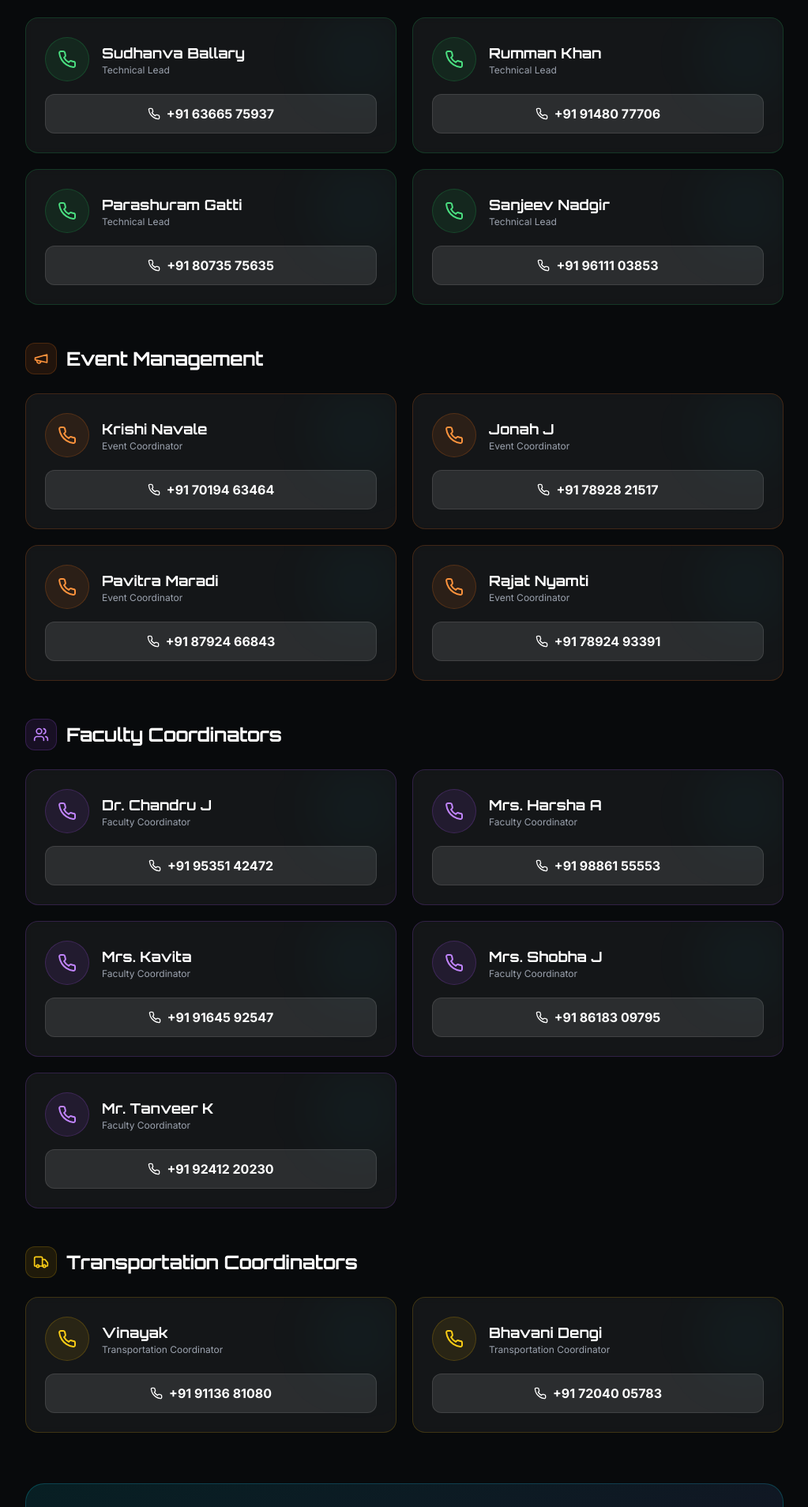
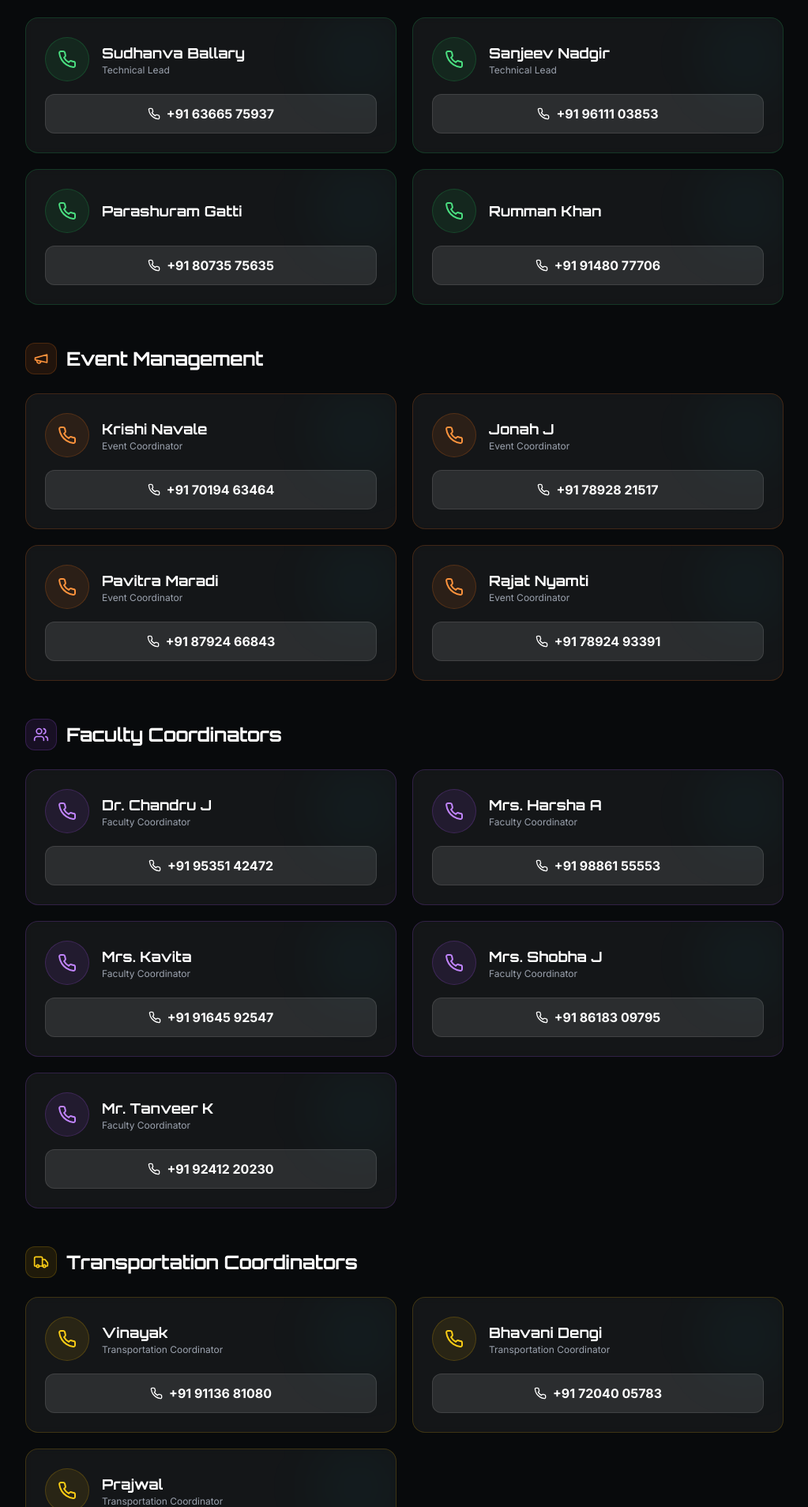
Before and after one commit to GeminalSudhanva/HackFusion, a React (Vite) app: page /coordinators in a window 1280 px wide. Shown: the part 772-2680 px from the top of the page at 79% size, without its empty margins (128-1151 px from the left). Built offline with nearby package versions, Linux system fonts and the light colour scheme; no server answers; the HTML template or start-up script is replaced by a standard one.

Commit message:
Info updated

```diff
--- a/src/pages/CoordinatorsPage.tsx
+++ b/src/pages/CoordinatorsPage.tsx
@@ -62,8 +62,8 @@ const coordinators: { category: string; icon: any; accent: string; members: Coor
         borderColor: "border-green-500/20",
       },
       {
-        name: "Rumman Khan",
-        phone: "+919148077706",
+        name: "Sanjeev Nadgir",
+        phone: "+919611103853",
         role: "Technical Lead",
         team: "Tech Team",
         color: "text-green-400",
@@ -73,16 +73,16 @@ const coordinators: { category: string; icon: any; accent: string; members: Coor
       {
         name: "Parashuram Gatti",
         phone: "+918073575635",
-        role: "Technical Lead",
+        role: "",
         team: "Tech Team",
         color: "text-green-400",
         iconBg: "bg-green-500/10 border-green-500/20",
         borderColor: "border-green-500/20",
       },
       {
-        name: "Sanjeev Nadgir",
-        phone: "+919611103853",
-        role: "Technical Lead",
+        name: "Rumman Khan",
+        phone: "+9191480 77706",
+        role: "",
         team: "Tech Team",
         color: "text-green-400",
         iconBg: "bg-green-500/10 border-green-500/20",
@@ -208,6 +208,15 @@ const coordinators: { category: string; icon: any; accent: string; members: Coor
         iconBg: "bg-yellow-500/10 border-yellow-500/20",
         borderColor: "border-yellow-500/20",
       },
+      {
+        name: "Prajwal",
+        phone: "+919448158325",
+        role: "Transportation Coordinator",
+        team: "Transportation",
+        color: "text-yellow-400",
+        iconBg: "bg-yellow-500/10 border-yellow-500/20",
+        borderColor: "border-yellow-500/20",
+      },
     ],
   },
 ];
```
